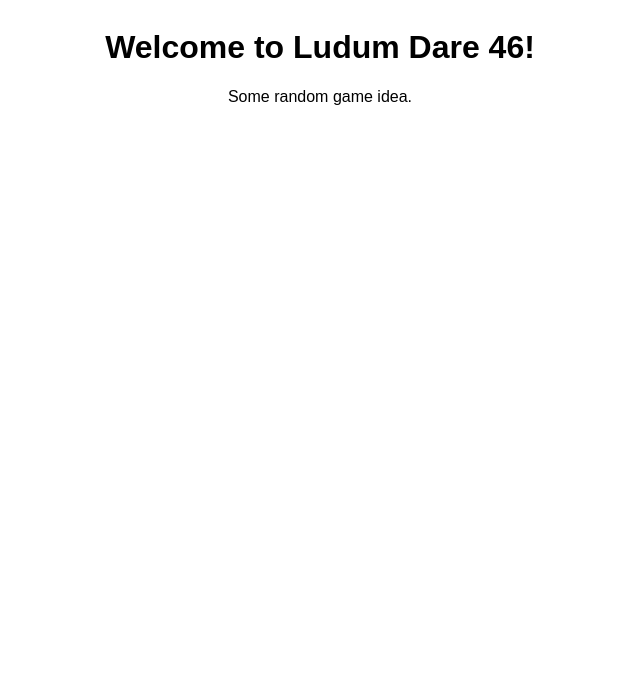
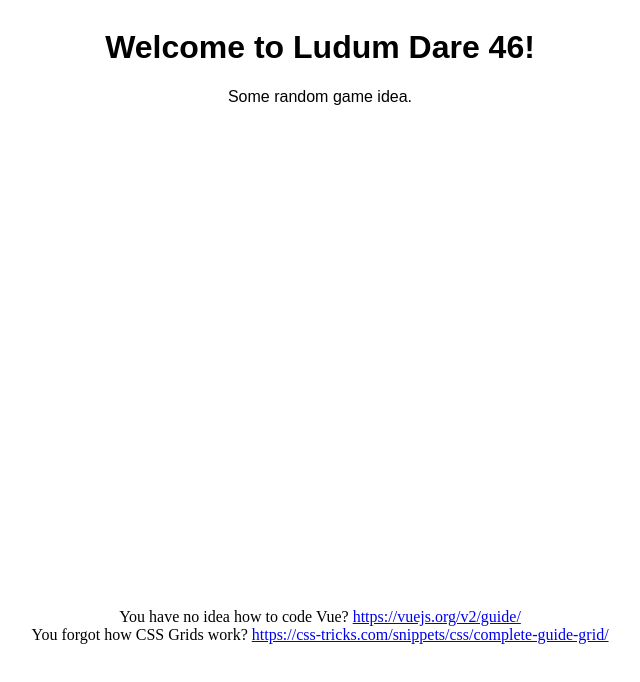
Before and after one commit to williambsm/ludum-dare-46, a plain HTML site: page index.html in a window 1280 px wide. Shown: the whole page, without its empty margins (320-960 px from the left). Drawn offline with nearby package versions, Linux system fonts and the light colour scheme.

Commit message:
References

```diff
--- a/index.html
+++ b/index.html
@@ -12,6 +12,8 @@
             <p>Some random game idea.</p>
         </div>
     </div>
+    <center>You have no idea how to code Vue? <a href="https://vuejs.org/v2/guide/" target="_blank" rel="noopener">https://vuejs.org/v2/guide/</a></center>
+    <center>You forgot how CSS Grids work? <a href="https://css-tricks.com/snippets/css/complete-guide-grid/" target="_blank" rel="noopener">https://css-tricks.com/snippets/css/complete-guide-grid/</a></center>
     <!-- development version, includes helpful console warnings -->
     <script type="text/javascript" src="https://cdn.jsdelivr.net/npm/vue/dist/vue.js"></script>
     <!-- Vue component -->
```
